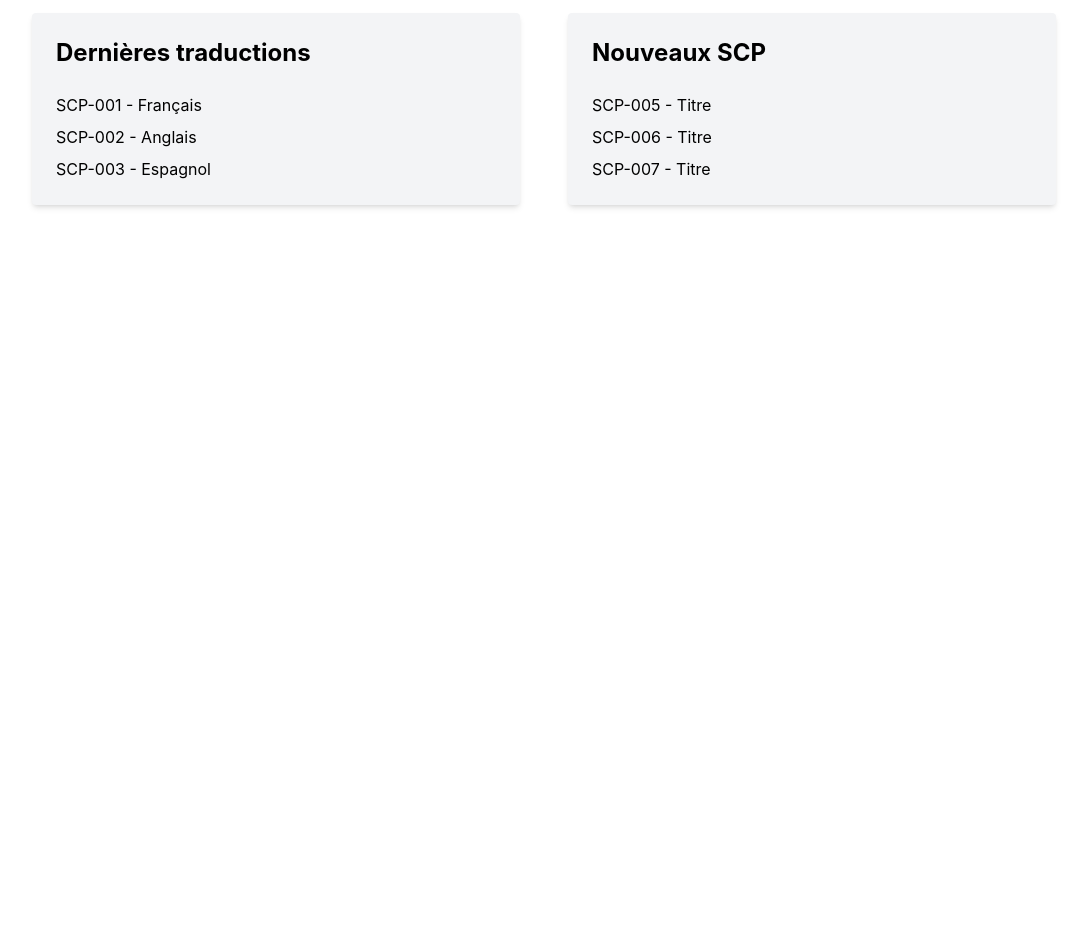
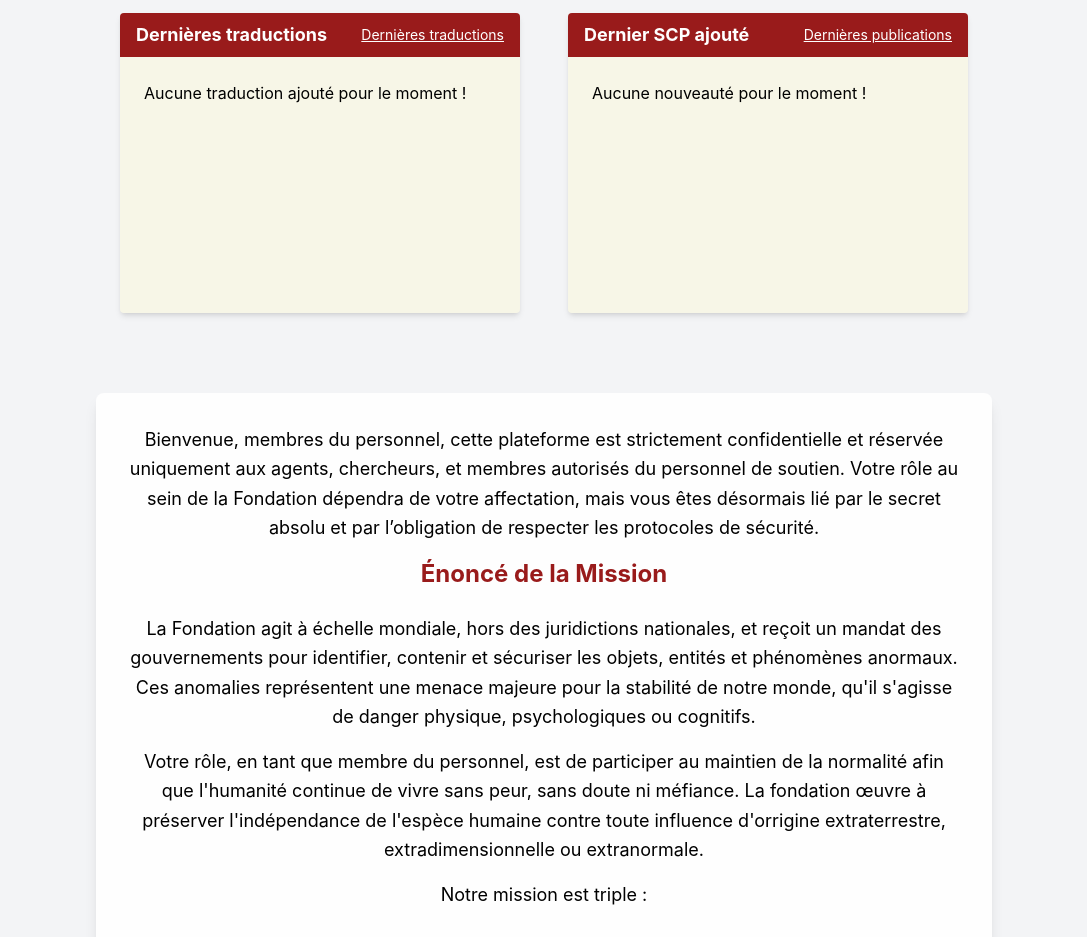
Before and after one commit to LelievreTom/scp, a React (Create React App) app: page /foundation in a window 1280 px wide. Shown: the part 360-1297 px from the top of the page, without its empty margins (96-1183 px from the left). Before the commit the page ends 800 px from the top, so only its background shows below. Built offline with nearby package versions, Linux system fonts and the light colour scheme.

Commit message:
feat: Introduction text for personnal members of foundation

```diff
--- a/src/App.js
+++ b/src/App.js
@@ -1,14 +1,18 @@
-import { BrowserRouter as Router, Routes, Route } from "react-router-dom";
+import { BrowserRouter, Routes, Route } from "react-router-dom";
 import Home from "./components/Home";
 import Foundation from "./components/Foundation";
 
-export default function App() {
+function App() {
   return (
-    <Router>
+    <BrowserRouter>
       <Routes>
-        <Route path="/scp" element={<Home />} />
+        <Route path="/" element={<Home />} />
         <Route path="/foundation" element={<Foundation />} />
+        <Route path="/traductions" element={<div>Page Traductions</div>} />
+        <Route path="/scp" element={<div>Page SCP</div>} />
       </Routes>
-    </Router>
+    </BrowserRouter>
   );
 }
+
+export default App;
--- a/src/components/Foundation.js
+++ b/src/components/Foundation.js
@@ -1,13 +1,15 @@
 import { useRef, useState } from "react";
 import { motion } from "framer-motion";
+import { useNavigate } from "react-router-dom";
 import scpLogo from "../assets/scp-logo.png";
 
 export default function Foundation() {
   const [hovered, setHovered] = useState(false);
   const logoRef = useRef(null);
+  const navigate = useNavigate();
 
   return (
-    <div className="min-h-screen bg-white relative">
+    <div className="min-h-screen bg-gray-100 relative">
       {/* Header fixe */}
       <header className="fixed top-0 left-0 w-full h-16 bg-black z-50"></header>
 
@@ -51,27 +53,131 @@ export default function Foundation() {
         </section>
 
         {/* Section nouveautés */}
-        <section className="grid grid-cols-1 md:grid-cols-2 gap-12">
-          {/* Nouvelles traductions */}
-          <div className="bg-gray-100 p-6 rounded shadow-md">
-            <h2 className="text-2xl font-bold mb-6">Dernières traductions</h2>
+        <section className="flex flex-col md:flex-row justify-center gap-12">
+        {/* Nouvelles traductions */}
+        <div
+            className="bg-yellow-100/30 rounded shadow-md overflow-hidden"
+            style={{ width: '400px', height: '300px' }} // taille personnalisée
+        >
+            {/* Mini-header */}
+            <div className="flex justify-between items-center bg-red-800 text-white px-4 py-2">
+            <h2 className="text-lg font-bold">Dernières traductions</h2>
+            <button
+                className="text-sm underline hover:text-gray-200"
+                onClick={() => navigate("/traductions")} // mettre la route correspondante
+            >
+                Dernières traductions
+            </button>
+            </div>
+
+            {/* Contenu des news */}
+            <div className="p-6 overflow-y-auto h-[calc(100%-50px)]">
             <ul className="space-y-2">
-              <li>SCP-001 - Français</li>
-              <li>SCP-002 - Anglais</li>
-              <li>SCP-003 - Espagnol</li>
+                <p>Aucune traduction ajouté pour le moment !</p>
             </ul>
-          </div>
+            </div>
+        </div>
 
-          {/* Nouveaux SCP */}
-          <div className="bg-gray-100 p-6 rounded shadow-md">
-            <h2 className="text-2xl font-bold mb-6">Nouveaux SCP</h2>
+        {/* Nouveaux SCP */}
+        <div
+            className="bg-yellow-100/30 rounded shadow-md overflow-hidden"
+            style={{ width: '400px', height: '300px' }} // taille personnalisée
+        >
+            {/* Mini-header */}
+            <div className="flex justify-between items-center bg-red-800 text-white px-4 py-2">
+            <h2 className="text-lg font-bold">Dernier SCP ajouté</h2>
+            <button
+                className="text-sm underline hover:text-gray-200"
+                onClick={() => navigate("/scp")} // mettre la route correspondante
+            >
+                Dernières publications
+            </button>
+            </div>
+
+            {/* Contenu des news */}
+            <div className="p-6 overflow-y-auto h-[calc(100%-50px)]">
             <ul className="space-y-2">
-              <li>SCP-005 - Titre</li>
-              <li>SCP-006 - Titre</li>
-              <li>SCP-007 - Titre</li>
+                <p>Aucune nouveauté pour le moment !</p>
             </ul>
+            </div>
+        </div>
+        </section>
+                {/* Section présentation de la Fondation */}
+        <section className="mt-20 flex justify-center">
+          <div className="max-w-4xl bg-white/90 text-black rounded-lg shadow-lg p-8 text-center">
+            <p className="leading-relaxed text-lg mb-4">
+              Bienvenue, membres du personnel, cette plateforme est strictement confidentielle et réservée
+              uniquement aux agents, chercheurs, et membres autorisés du personnel de soutien.
+              Votre rôle au sein de la Fondation dépendra de votre affectation, mais vous êtes
+              désormais lié par le secret absolu et par l’obligation de respecter les protocoles de sécurité.
+            </p>
+            <h2 className="text-2xl font-bold text-red-800 mb-6">
+              Énoncé de la Mission
+            </h2>
+            <p className="leading-relaxed text-lg mb-4">
+              La Fondation agit à échelle mondiale, hors des juridictions nationales, et reçoit un mandat des
+              gouvernements pour identifier, contenir et sécuriser les objets, entités et phénomènes anormaux.
+              Ces anomalies représentent une menace majeure pour la stabilité de notre monde, qu'il s'agisse de
+              danger physique, psychologiques ou cognitifs.
+            </p>
+            <p className="leading-relaxed text-lg mb-4">
+              Votre rôle, en tant que membre du personnel, est de participer au maintien de la normalité afin que
+              l'humanité continue de vivre sans peur, sans doute ni méfiance. La fondation œuvre à préserver
+              l'indépendance de l'espèce humaine contre toute influence d'orrigine extraterrestre,
+              extradimensionnelle ou extranormale.
+            </p>
+            <p className="leading-relaxed text-lg mb-4">
+              Notre mission est triple :
+              <p className="flex justify-left mt-6 ml-6">Sécuriser</p> <br/>
+              La Fondation a pour priorité de localiser et sécuriser toute anomalie détectée. Son rôle est
+              d'empêcher que ces phénomènes tombent entre les mains d'organisations hostiles ou civiles,
+              grâce à une observation rigoureuse, une surveillance constante et une intervention rapide
+              dès que la situation l'exige.
+              <p className="flex justify-left mt-6 ml-6">Contenir</p> <br/>
+              Une fois capturées, les anomalies sont confinées afin de neutraliser leur influence et
+              d'empêcher toute propagation de leurs effets. Cela inclut leur relocalisation vers des sites
+              sécurisés, leur dissimulation, leur démantèlement ainsi que la mise en œuvre de protocoles pour
+              éviter toute exposition du public à leur existence.
+              <p className="flex justify-left mt-6 ml-6">Protéger</p> <br/>
+              La mission utilme de la Fondation est de protéger l'humanité, non seulement des effets des
+              anomalies, mais également des anomalies elles-mêmes. Cette protection demeure active jusqu'à
+              ce que ces phénomènes soient pleinement compris, ou que la science puisse en expliquer les
+              propriétés et comportements. Dans les cas extrêmes, lorsque le confinement est jugé impossible,
+              la neutralisation — voire la destruction — peut être autorisée en dernier recours.
+            </p>
+            <h2 className="text-2xl font-bold text-red-800 mb-6">
+              Les opérations de la Fondation
+            </h2>
+            <p className="leading-relaxed text-lg mb-4">
+              Les opérations de la Fondation sont menées de façon secrète et clandestine à travers le globe
+              pour réaliser nos missions primaires.
+              <p className="flex justify-left mt-6 ml-6">Les Procédures de Confinement Spéciales</p> <br/>
+              Au cœur de nos activités se trouve une vaste base de données regroupant toutes les anomalies
+              nécessitant des Procédures de Confinement Spéciales, communément abrégées "PCS". Cette base
+              répertorie leur descriptions ainsi que les protocoles d'urgence à appliquer en cas de brèche
+              ou d'incident majeur. <br />
+              Les anomalies peuvent se présenter sous de nombreuses formes : objets, entités, lieux ou
+              phénomènes autonomes. Chacune est classée selon son niveau de dangerosité et confinée dans des
+              sites sécurisés de la Fondation, ou maintenue sur place lorsqu'un transfert est impossible.
+              <p className="flex justify-left mt-6 ml-6">Sécurité interne</p> <br/>
+              Le secret est absolu. Chaque membre du personnel est soumis à un strict niveau de sécurité et au
+              compartimentage de l'information. Toute violation des protocoles entrâine un identification
+              immédiate, une mise en détention et des sanctions disciplinaires.
+              <p className="flex justify-left mt-6 ml-6">Organisations rivales et Groupes d'Intérêt</p> <br/>
+              La Fondation n'est pas la seule à connaître l'existence de l'anormal. D'autres Groupes d'Intérêt
+              poursuivent leurs propres objectifs. Certains peuvent occasionnellement coopéret pour préserver
+              la sécuriter mondiale, mais la plupart cherchent uniquement à servir leurs intérêts. <br />
+              Tout contact avec ces organisations est considéré comme suspect. La collaboration non autorisée
+              avec leurs membres constitue une faute grave pouvant mener à la neutralisation, ou à d'autres
+              sanctions sévères.
+            </p>
+            <p className="leading-relaxed text-lg font-semibold text-red-700">
+              Rappelez-vous : Sécuriser. Contenir. Protéger. <br />
+              Le moindre manquement aux protocoles met en danger la Fondation, l’humanité, et vous-même.
+            </p>
           </div>
         </section>
+
       </main>
     </div>
   );
```
